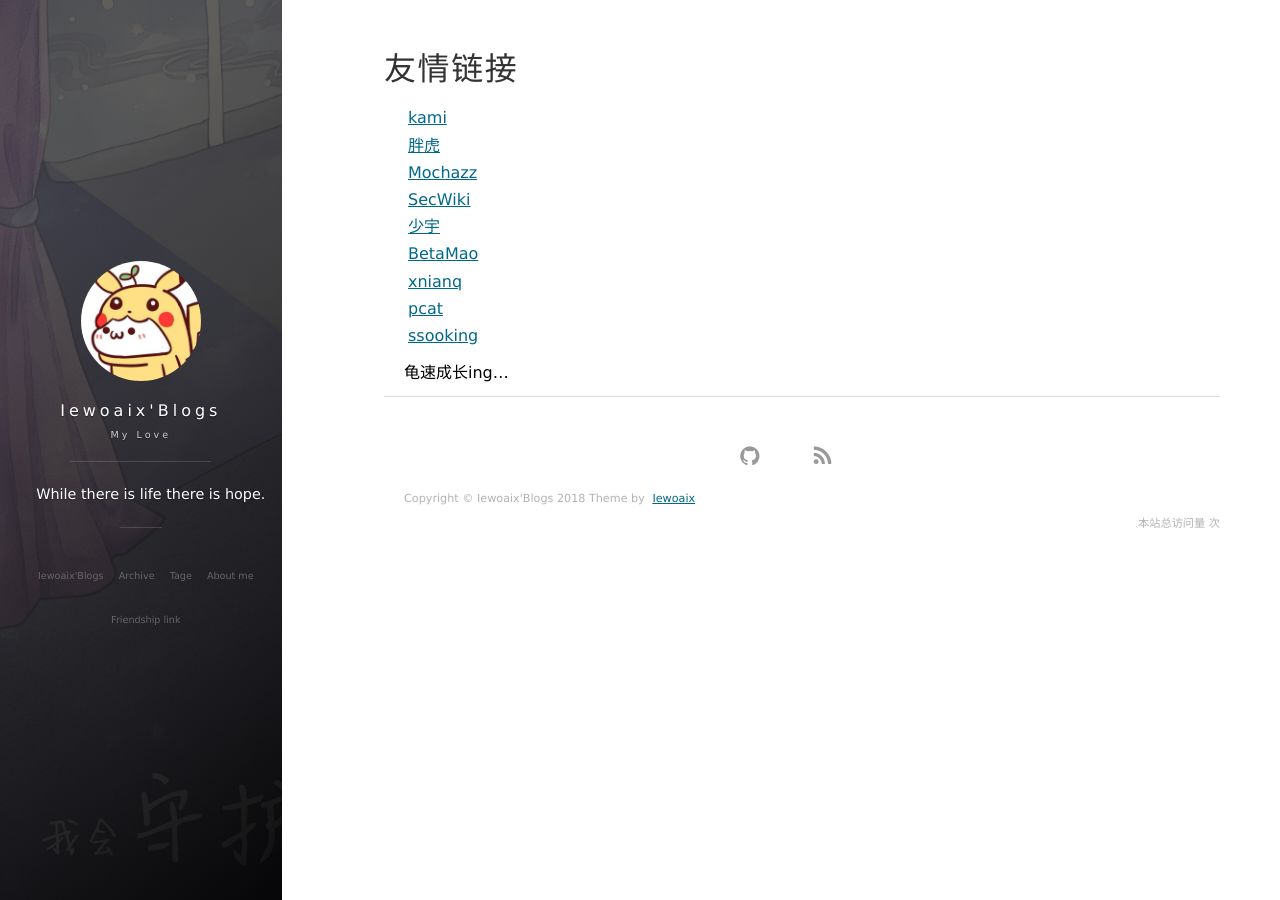
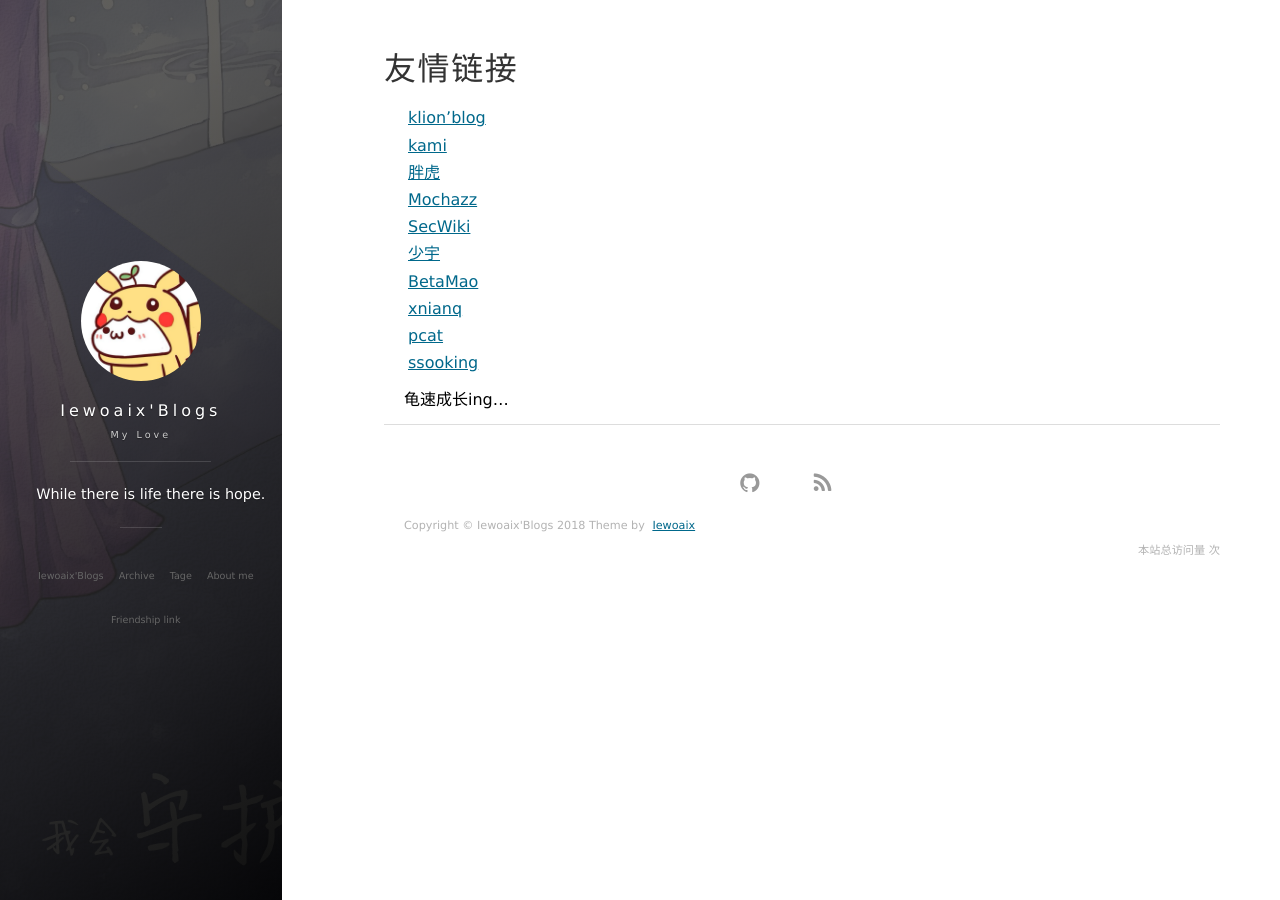
Before and after one commit to blubiu/blubiu.github.io, a Jekyll site: the page built from links.md, in a window 1280 px wide. Built offline with Jekyll 4.4.1, drawn with Linux system fonts in a browser that asks for light colours; nearby versions of some CDN libraries; comment, search, counter and statistics services are not loaded.

Commit message:
Update links.md

```diff
--- a/links.md
+++ b/links.md
@@ -3,6 +3,7 @@ layout: page
 title: 友情链接
 ---
 
+[klion'blog](https://klionsec.github.io/)<br>
 [kami](https://kamisec.github.io/)<br>
 [胖虎](http://www.cnblogs.com/test404)<br>
 [Mochazz](https://mochazz.oschina.io/)<br>
```
